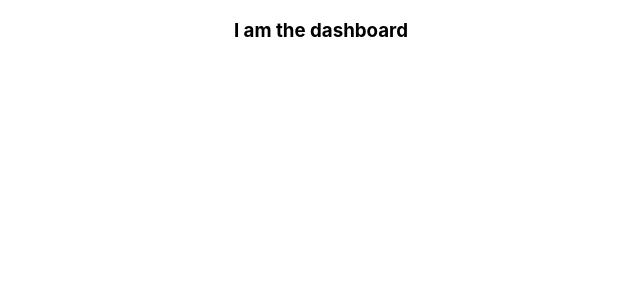
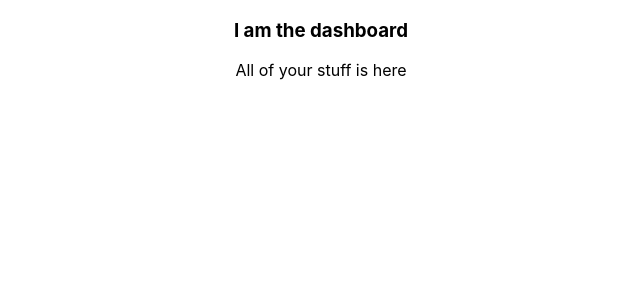
Before and after one commit to chighja/virgoReader, a React (Create React App) app: page /dashboard in a window 1280 px wide. Shown: the top 300 px of the page, without its empty margins (319-959 px from the left). Built offline with nearby package versions, Linux system fonts and the light colour scheme.

Commit message:
updated html in views, installed auth0 package

```diff
--- a/package.json
+++ b/package.json
@@ -3,6 +3,7 @@
   "version": "0.1.0",
   "private": true,
   "dependencies": {
+    "auth0-js": "^9.10.0",
     "react": "^16.7.0",
     "react-dom": "^16.7.0",
     "react-router-dom": "^4.3.1",
--- a/src/components/Dashboard.js
+++ b/src/components/Dashboard.js
@@ -4,6 +4,7 @@ function Dashboard() {
   return (
     <div>
       <h3>I am the dashboard</h3>
+      <p>All of your stuff is here</p>
     </div>
   );
 }
--- a/src/components/Home.js
+++ b/src/components/Home.js
@@ -4,6 +4,7 @@ function Home() {
   return (
     <div>
       <h3>I am the home page</h3>
+      <p>You are home</p>
     </div>
   );
 }
```
Also changed, not shown: 1 other file (tests, documents, lock files or other folders).
